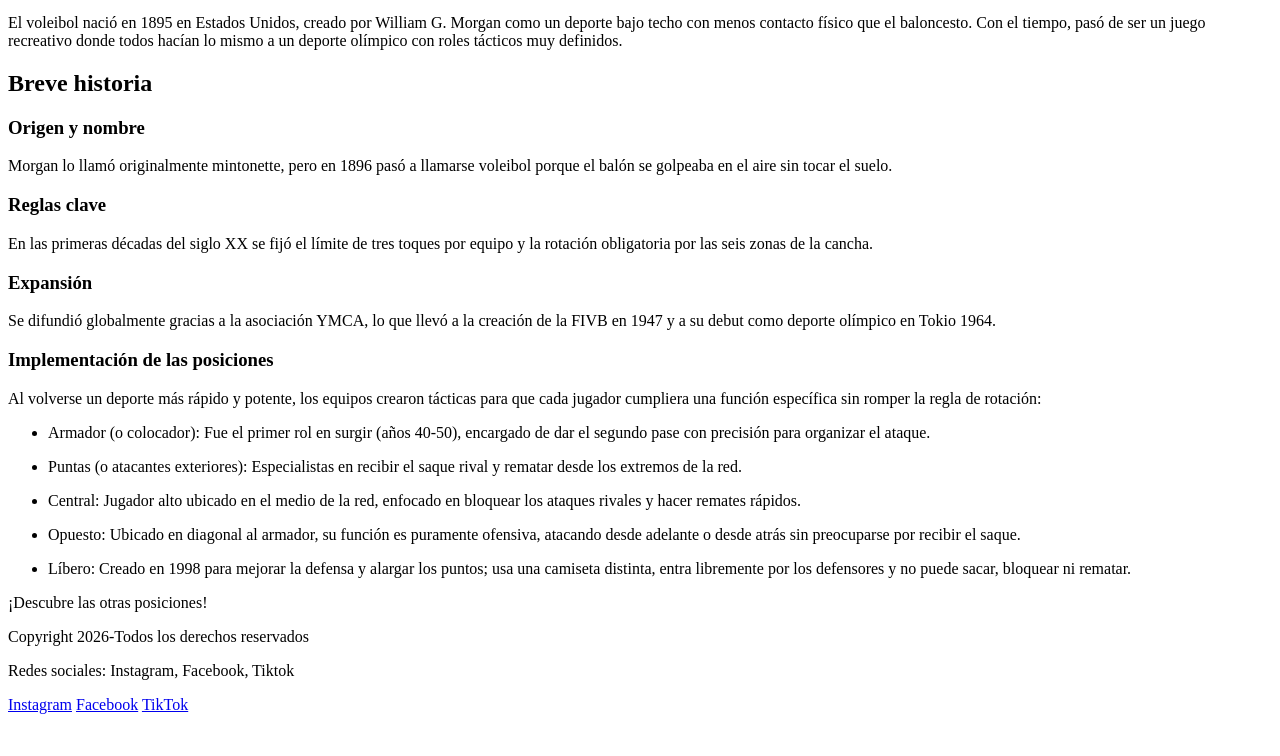
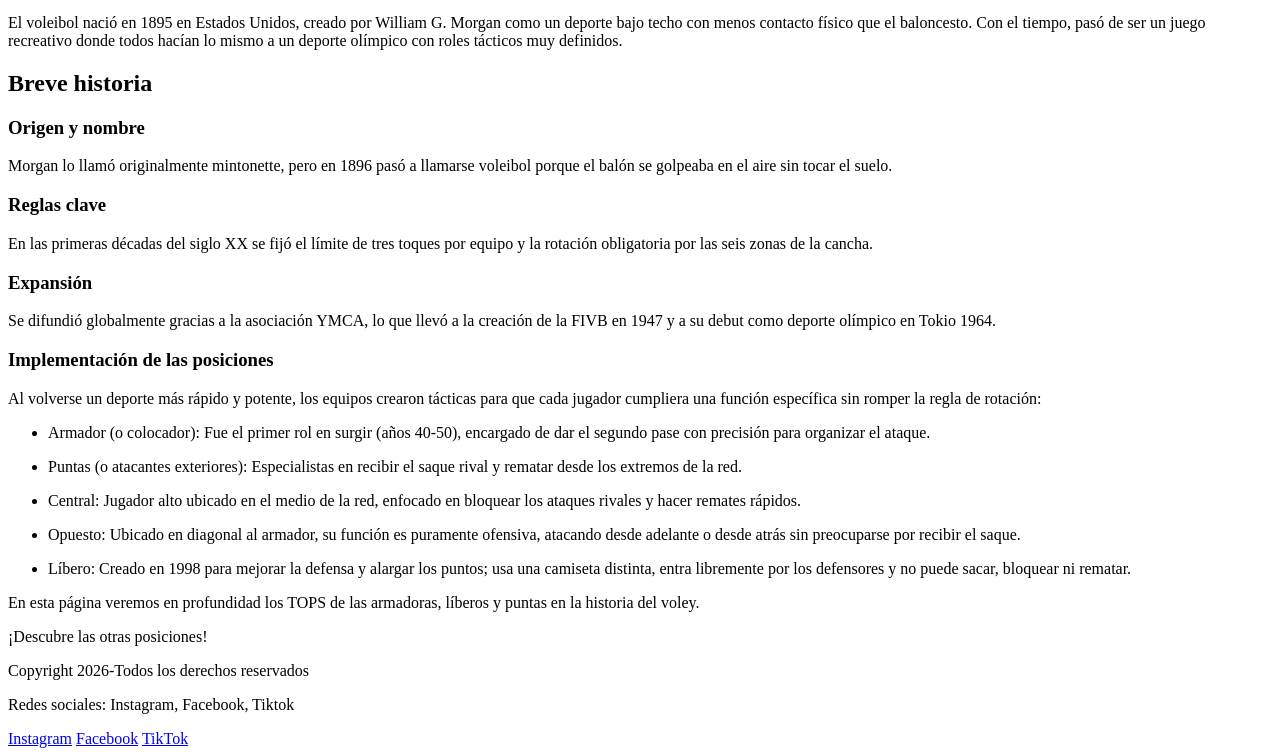
Before and after one commit to gardinerema10-cpu/-tp-final-Gardiner-Ema-4toC, a plain HTML site: page index.html in a window 1280 px wide. Shown: the part 154-910 px from the top of the page. Before the commit the page ends 876 px from the top, so only its background shows below. Drawn offline with Linux system fonts and the light colour scheme.

Commit message:
Termine completamente la principal, ahora ya tengo la estructura de los otros html que me queda llenarlos con info

```diff
--- a/index.html
+++ b/index.html
@@ -40,6 +40,7 @@
                <li><p>Opuesto: Ubicado en diagonal al armador, su función es puramente ofensiva, atacando desde adelante o desde atrás sin preocuparse por recibir el saque.</p></li>
                <li><p>Líbero: Creado en 1998 para mejorar la defensa y alargar los puntos; usa una camiseta distinta, entra libremente por los defensores y no puede sacar, bloquear ni rematar.</p></li>
             </ul>
+        <p>En esta página veremos en profundidad los TOPS de las armadoras, líberos y puntas en la historia del voley.</p>
     </article>
     </section>
 
```
